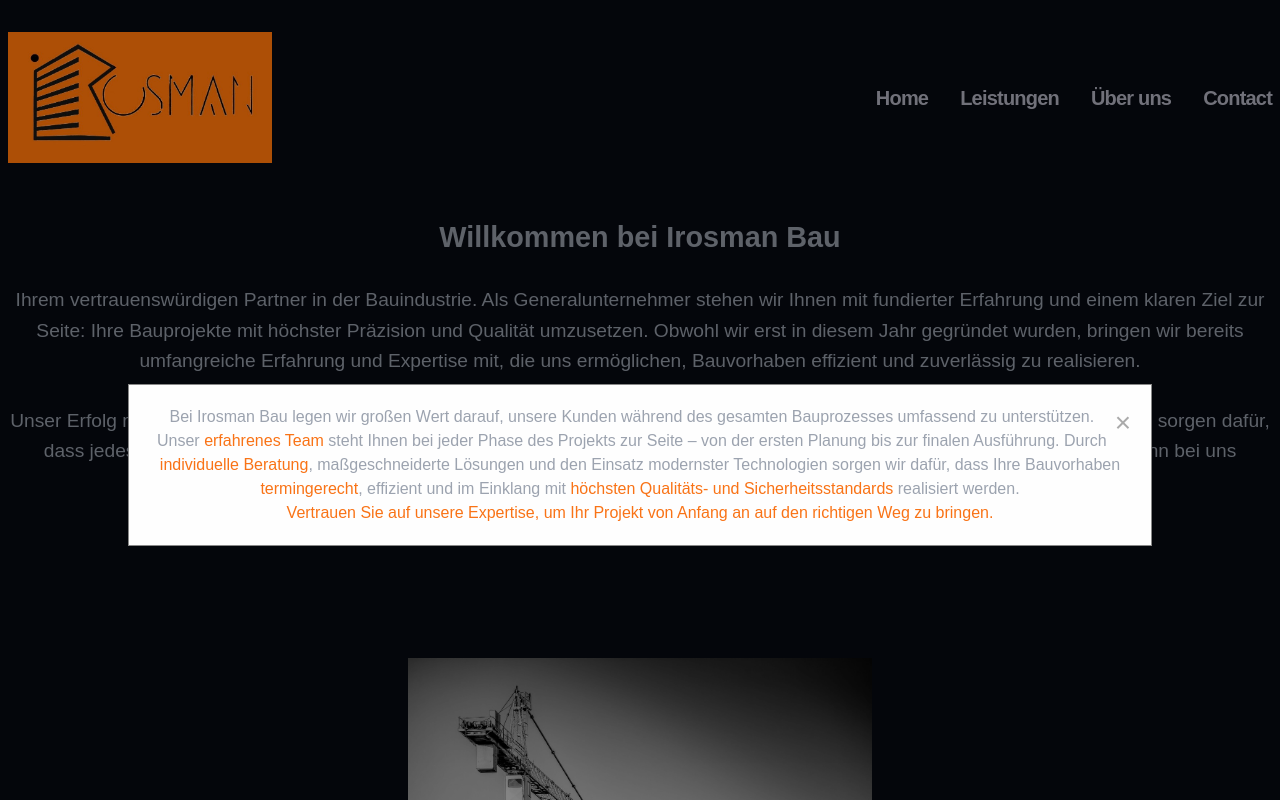
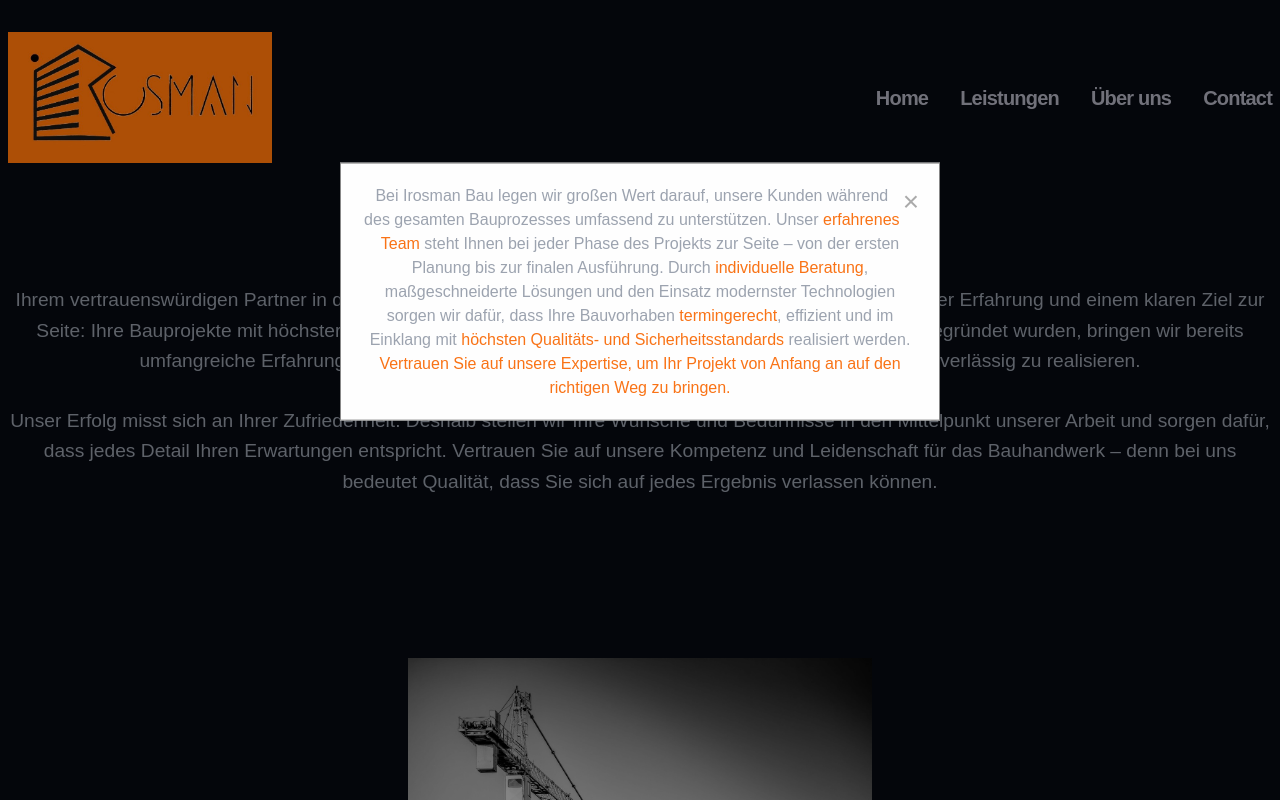
Before and after one commit to irosman-bau/irosman, a plain HTML site: page index.html in a window 1280 px wide. Both pictures are taken after a click on the link 213 px from the left and 1532 px from the top of the page. Shown: the top 800 px of the page. Drawn offline with Linux system fonts and the light colour scheme; a web font is replaced by a local one.

Commit message:
Update index.html

```diff
--- a/index.html
+++ b/index.html
@@ -755,12 +755,16 @@
 
         .modal-content {
     background-color: #fefefe;
-    margin: 30% auto; /* Center modal vertically and horizontally */
+    margin: auto; /* Center horizontally */
     padding: 20px;
     border: 1px solid #888;
-    width: 80%; /* Adjust the width as needed */
+    width: 80%; /* Adjust width as needed */
+    max-width: 600px; /* Optional: Set a max width for better visibility */
     text-align: center;
-        }
+    position: relative; /* Position relative to allow proper centering */
+    top: 30%; /* Start 30% from the top */
+    transform: translateY(-30%); /* Center vertically */
+}
 
       .close {
           color: #aaa;
```
